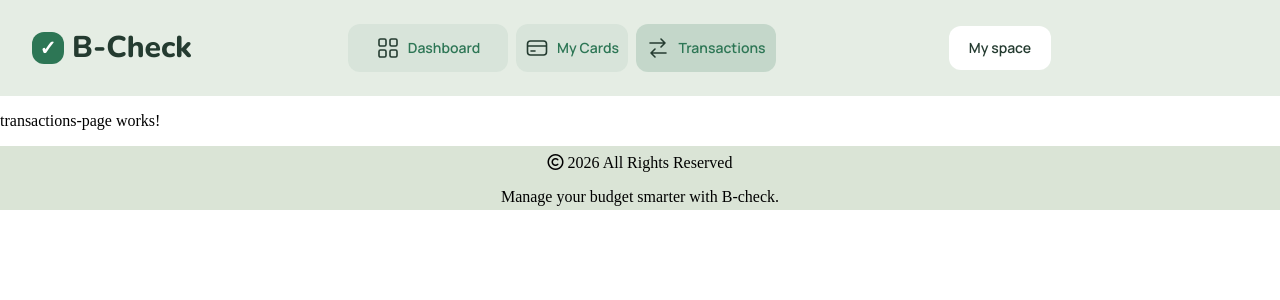
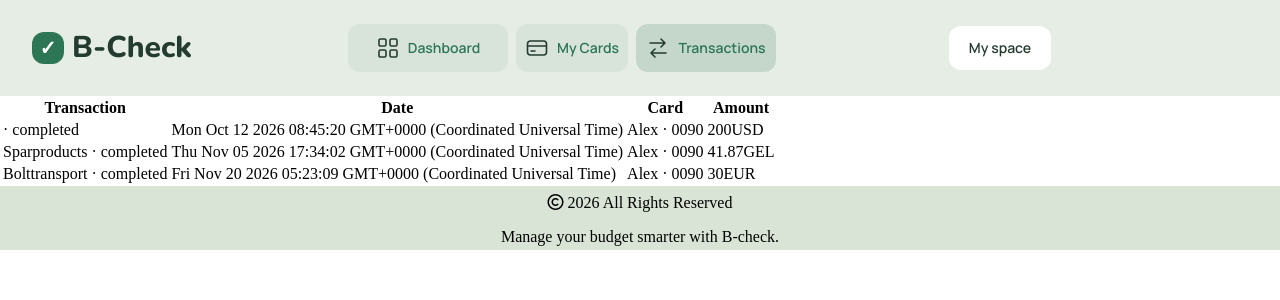
Before and after one commit to giorgi-v2/B-check, an Angular app: page / in a window 1280 px wide. Both pictures are taken after a click on the link "Transactions". Shown: the top 300 px of the page. Built offline with nearby package versions, Linux system fonts and the light colour scheme.

Commit message:
added transactions list

```diff
--- a/src/app/features/transactions-page/transactions-page.html
+++ b/src/app/features/transactions-page/transactions-page.html
@@ -1 +1,20 @@
-<p>transactions-page works!</p>
+<table>
+  <thead>
+    <tr>
+      <th>Transaction</th>
+      <th>Date</th>
+      <th>Card</th>
+      <th>Amount</th>
+    </tr>
+  </thead>
+  <tbody>
+    @for (transaction of transactions; track transaction.id) {
+      <tr>
+        <td>{{ transaction.place }}{{ transaction.category }} · {{ transaction.status }}</td>
+        <td>{{ transaction.date }}</td>
+        <td>{{ transaction.cardName }} · {{ transaction.cardNumberLast4Digets }}</td>
+        <td>{{ transaction.amount }}{{ transaction.currency }}</td>
+      </tr>
+    }
+  </tbody>
+</table>
--- a/src/app/features/transactions-page/transactions-page.ts
+++ b/src/app/features/transactions-page/transactions-page.ts
@@ -1,4 +1,17 @@
 import { Component } from '@angular/core';
+
+interface Transaction {
+  id: number;
+  place?: string;
+  type: 'income' | 'outcome';
+  category?: 'products' | 'health' | 'transport';
+  amount: number;
+  currency: 'USD' | 'EUR' | 'GEL';
+  date: Date;
+  status: 'completed' | 'pending' | 'failed';
+  cardName: string;
+  cardNumberLast4Digets: string;
+}
 
 @Component({
   imports: [],
@@ -6,4 +19,41 @@ import { Component } from '@angular/core';
   styleUrl: './transactions-page.scss',
   templateUrl: './transactions-page.html',
 })
-export class TransactionsPage {}
+export class TransactionsPage {
+  protected transactions: Transaction[] = [
+    {
+      id: 1,
+      type: 'income',
+      amount: 200,
+      currency: 'USD',
+      date: new Date(2026, 9, 12, 8, 45, 20),
+      status: 'completed',
+      cardName: 'Alex',
+      cardNumberLast4Digets: '0090',
+    },
+    {
+      id: 22,
+      place: 'Spar',
+      type: 'outcome',
+      category: 'products',
+      amount: 41.87,
+      currency: 'GEL',
+      date: new Date(2026, 10, 5, 17, 34, 2),
+      status: 'completed',
+      cardName: 'Alex',
+      cardNumberLast4Digets: '0090',
+    },
+    {
+      id: 15,
+      place: 'Bolt',
+      type: 'outcome',
+      category: 'transport',
+      amount: 30,
+      currency: 'EUR',
+      date: new Date(2026, 10, 20, 5, 23, 9),
+      status: 'completed',
+      cardName: 'Alex',
+      cardNumberLast4Digets: '0090',
+    },
+  ];
+}
```
